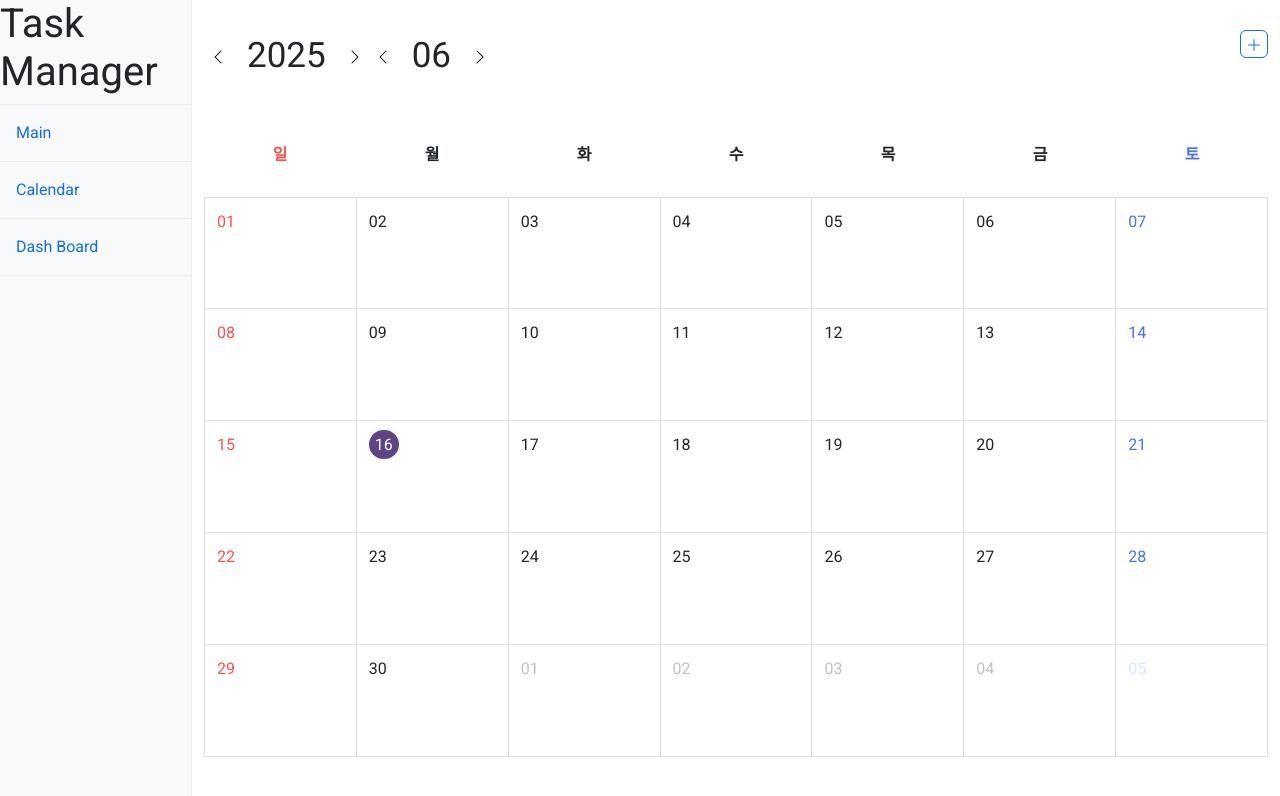
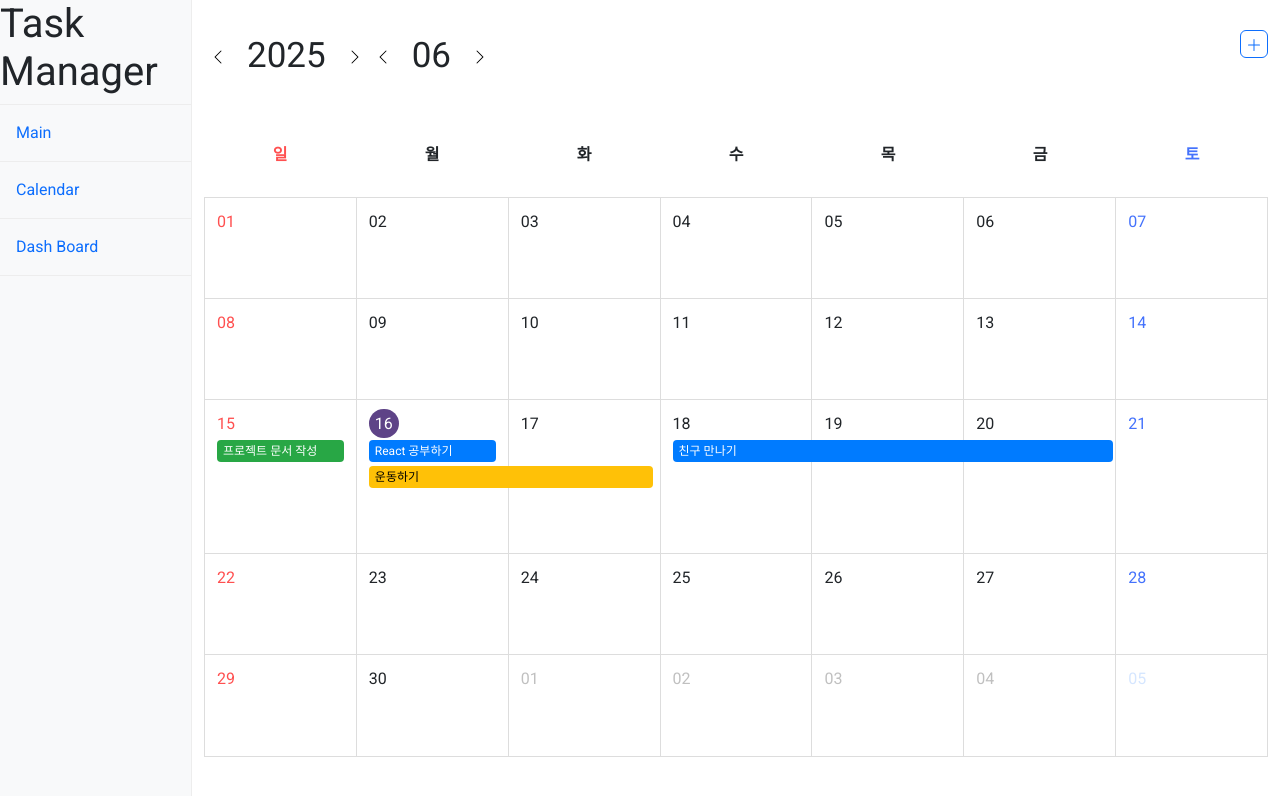
Before and after one commit to bomvomsss/task-manager, a Next.js app: page /calendar in a window 1280 px wide. Shown: the top 796 px of the page. Built offline with nearby package versions, Linux system fonts and the light colour scheme.

Commit message:
캘린더에서 모달창 띄우기

```diff
--- a/app/calendar/components/CalendarBody.tsx
+++ b/app/calendar/components/CalendarBody.tsx
@@ -1,12 +1,46 @@
 "use client";
-import useCalendarContext from "../hooks/useCalendarContext";
+import { useEffect, useState } from "react";
 import { Container } from "react-bootstrap";
+import ScheduleItem from "./ScheduleItem";
+import { TodoItemType } from "@/app/hooks/useCtrlItems";
+import AddItem from "@/app/components/AddItem";
+import { differenceInCalendarDays } from "date-fns";
+export interface CalendarBodyProps {
+  daysInMonth: any[];
+  selectedDate: any;
+  currentDate: any;
+  items: TodoItemType[];
+  selectedItem: TodoItemType | null;
+  handleOpenDetail: (item: TodoItemType) => void;
+  handleCloseDetail: () => void;
+  handleSaveItem: (item: TodoItemType) => void;
+  handleDeleteItem: (item: TodoItemType) => void;
+}
 
-export default function CalendarBody() {
+export default function CalendarBody({
+  daysInMonth,
+  selectedDate,
+  currentDate,
+  selectedItem,
+  items,
+  handleOpenDetail,
+  handleCloseDetail,
+  handleSaveItem,
+  handleDeleteItem,
+}: CalendarBodyProps) {
+  const [todos, setTodos] = useState<TodoItemType[]>([]);
+
+  useEffect(() => {
+    fetch("/test-todos.json")
+      .then((res) => res.json())
+      .then((data) => setTodos(data))
+      .catch((err) => console.error("Failed to load todos", err));
+  }, []);
+
   const weeks = ["일", "월", "화", "수", "목", "금", "토"];
-  const { daysInMonth, selectedDate, currentDate } = useCalendarContext();
 
   return (
+    <>
       <Container>
         <div className='weekWrapper'>
           {weeks.map((week: string, index) => (
@@ -22,24 +56,31 @@ export default function CalendarBody() {
         </div>
         <div className='dayWrapper'>
           {daysInMonth.map((date) => {
+            const yyyyMMdd = `${date.year}-${String(date.month).padStart(
+              2,
+              "0"
+            )}-${String(date.day).padStart(2, "0")}`;
+
+            // 해당 날짜에 시작하는 todo만 필터링
+            const startingTodos = todos.filter(
+              (todo) => todo.dates && todo.dates[0] === yyyyMMdd
+            );
             const isCurrentMonth = currentDate.month === date.month;
             const isSelectedDate = selectedDate?.date === date.date;
             const isCurrentDay = currentDate.day === date.day;
             const isSunday = date.dayIndexOfWeek === 0;
-          const isSatyrday = date.dayIndexOfWeek === 6;
+            const isSaturday = date.dayIndexOfWeek === 6;
 
             const classNames = [
               "dayItem",
               isCurrentMonth ? "currentMonth" : "otherMonth",
               isSelectedDate ? "selected" : "",
               isSunday ? "sunday" : "",
-            isSatyrday ? "saturday" : "",
+              isSaturday ? "saturday" : "",
               isCurrentDay ? "today" : "",
             ]
               .filter(Boolean)
               .join(" ");
-
-          const scheduleItem = [];
 
             return (
               <div
@@ -48,10 +89,57 @@ export default function CalendarBody() {
                 key={`dayItem-${date.year}-${date.month}-${date.day}`}
               >
                 <span>{date.day}</span>
+                {startingTodos.map((todo) => {
+                  // spanLength 계산 (종료일 - 시작일 + 1)
+                  const [start, end] =
+                    todo.dates.length === 2
+                      ? todo.dates
+                      : [todo.dates[0], todo.dates[0]];
+                  const spanLength =
+                    start && end
+                      ? differenceInCalendarDays(
+                          new Date(end),
+                          new Date(start)
+                        ) + 1
+                      : 1;
+                  return (
+                    <div
+                      key={todo.id}
+                      className='multiDayWrapper'
+                      style={{
+                        gridColumn: `span ${spanLength}`,
+                        width: `calc(${spanLength * 100}% + ${
+                          (spanLength - 1) * 30
+                        }px)`,
+                      }}
+                    >
+                      <ScheduleItem
+                        itemId={todo.id}
+                        text={todo.text}
+                        status={todo.status}
+                        dates={[start, end]}
+                        currentDate={yyyyMMdd}
+                        onClick={() => {
+                          handleOpenDetail(todo);
+                        }}
+                      />
+                    </div>
+                  );
+                })}
               </div>
             );
           })}
         </div>
       </Container>
+
+      {/* 📌 AddItem 모달 */}
+      <AddItem
+        item={selectedItem}
+        onSave={handleSaveItem}
+        onDelete={handleDeleteItem}
+        show={!!selectedItem}
+        onClose={handleCloseDetail}
+      />
+    </>
   );
 }
--- /dev/null
+++ b/app/calendar/components/ScheduleItem.tsx
@@ -0,0 +1,45 @@
+import { useState } from "react";
+
+interface ScheduleItemProps {
+  itemId: number;
+  text: string;
+  status: "todo" | "doing" | "done";
+  dates: [string, string];
+  currentDate: string;
+  onClick: () => void;
+}
+
+const statusColors = {
+  todo: "schedule-todo",
+  doing: "schedule-doing",
+  done: "schedule-done",
+};
+
+export default function ScheduleItem({
+  text,
+  status,
+  onClick,
+}: ScheduleItemProps) {
+  const [isResizing, setIsResizing] = useState(false);
+
+  return (
+    <div className={`schedule-item ${statusColors[status]}`} onClick={onClick}>
+      {text}
+      <div
+        className='resize-handle'
+        onMouseDown={(e) => {
+          e.stopPropagation();
+          setIsResizing(true);
+        }}
+        style={{
+          position: "absolute",
+          right: 0,
+          top: 0,
+          bottom: 0,
+          width: "6px",
+          cursor: "ew-resize",
+        }}
+      />
+    </div>
+  );
+}
--- a/app/calendar/components/SelectedDate.tsx
+++ b/app/calendar/components/SelectedDate.tsx
@@ -1,8 +1,46 @@
+"use client";
 import useCalendarContext from "../hooks/useCalendarContext";
+import { useEffect, useState } from "react";
 
-const SelectedDate = () => {
+interface Todo {
+  id: number;
+  text: string;
+  tags: string[];
+  dates: string[];
+  status: "todo" | "doing" | "done";
+}
+
+export default function SelectedDate() {
   const { selectedDate } = useCalendarContext();
-  return <div>{selectedDate.date}</div>;
-};
+  const [todos, setTodos] = useState<Todo[]>([]);
 
-export default SelectedDate;
+  useEffect(() => {
+    fetch("/test-todos.json")
+      .then((res) => res.json())
+      .then(setTodos)
+      .catch((err) => console.error("Error loading todos", err));
+  }, []);
+
+  if (!selectedDate?.date) return null;
+
+  const yyyyMMdd = selectedDate.date;
+
+  const matchedTodos = todos.filter((todo) => todo.dates.includes(yyyyMMdd));
+
+  return (
+    <div className='selected-date-details'>
+      <h4>{yyyyMMdd} 일정</h4>
+      {matchedTodos.length === 0 ? (
+        <p>일정이 없습니다.</p>
+      ) : (
+        <ul>
+          {matchedTodos.map((todo) => (
+            <li key={todo.id}>
+              <strong>{todo.text}</strong> ({todo.status})
+            </li>
+          ))}
+        </ul>
+      )}
+    </div>
+  );
+}
--- a/app/calendar/page.tsx
+++ b/app/calendar/page.tsx
@@ -5,14 +5,32 @@ import CalendarHeader from "./components/CalendarHeader";
 import SelectedDate from "./components/SelectedDate";
 import { CalendarContext } from "./hooks/useCalendarContext";
 import useCalendar from "./hooks/useCalendar";
+import useCtrlItems from "../hooks/useCtrlItems";
 
 export default function CalendarPage() {
   const calendar = useCalendar();
-
+  const {
+    items,
+    selectedItem,
+    handleOpenDetail,
+    handleCloseDetail,
+    handleSaveItem,
+    handleDeleteItem,
+  } = useCtrlItems();
   return (
     <CalendarContext.Provider value={calendar}>
       <CalendarHeader />
-      <CalendarBody />
+      <CalendarBody
+        daysInMonth={calendar.daysInMonth}
+        selectedDate={calendar.selectedDate}
+        currentDate={calendar.currentDate}
+        items={items ?? []}
+        selectedItem={selectedItem}
+        handleOpenDetail={handleOpenDetail}
+        handleCloseDetail={handleCloseDetail}
+        handleSaveItem={handleSaveItem}
+        handleDeleteItem={handleDeleteItem}
+      />
       <SelectedDate />
     </CalendarContext.Provider>
   );
--- a/app/components/AddItem.tsx
+++ b/app/components/AddItem.tsx
@@ -22,7 +22,6 @@ export default function AddItem({
     setTags,
     handleSave,
     handleDelete,
-    handleAddTag,
     handleRemoveTag,
     handleKeyDown,
     startDate,
--- a/app/dashboard/components/BoardBody.tsx
+++ b/app/dashboard/components/BoardBody.tsx
@@ -1,5 +1,5 @@
 import { Card } from "react-bootstrap";
-import TodoItem from "../../components/TodoItem";
+import TodoItem from "./TodoItem";
 import { TodoItemType, TodoStatus } from "../../hooks/useCtrlItems";
 
 interface BoardBodyProps {
--- a/app/components/TodoItem.tsx
+++ b/app/dashboard/components/TodoItem.tsx
@@ -1,4 +1,4 @@
-import { TodoItemType } from "../hooks/useCtrlItems";
+import { TodoItemType } from "../../hooks/useCtrlItems";
 
 interface TodoItemProps extends TodoItemType {
   onClick: () => void;
--- a/app/hooks/useAddItems.ts
+++ b/app/hooks/useAddItems.ts
@@ -82,7 +82,6 @@ export default function useAddItems({ item, onSave, onDelete }: AddItemProps) {
     setTags,
     handleSave,
     handleDelete,
-    handleAddTag,
     handleRemoveTag,
     handleKeyDown,
     startDate,
--- a/app/hooks/useCtrlItems.ts
+++ b/app/hooks/useCtrlItems.ts
@@ -1,5 +1,5 @@
 "use client";
-import { useState } from "react";
+import { useState, useCallback, useEffect } from "react";
 
 // 할일 아이템 컨트롤 컴포넌트
 
@@ -9,7 +9,7 @@ export interface TodoItemType {
   id: number; // 고유 번호
   text: string; // 내용
   tags: string[]; // 태그
-  dates: string[]; // 날짜
+  dates: string[]; // 시작, 종료 날짜
   status: TodoStatus; // 상태
 }
 
@@ -17,12 +17,33 @@ export default function useCtrlItems() {
   const [items, setItems] = useState<TodoItemType[]>([]);
   const [selectedItem, setSelectedItem] = useState<TodoItemType | null>(null);
 
+  // ✅ JSON 파일에서 초기 데이터 불러오기
+  useEffect(() => {
+    fetch("/test-todos.json")
+      .then((res) => res.json())
+      .then((data) => {
+        // 만약 dates가 배열 한 개만 있는 경우 [start, end]로 맞춰줌
+        const normalized = data.map((item: any) => ({
+          ...item,
+          dates:
+            item.dates.length === 1
+              ? [item.dates[0], item.dates[0]]
+              : item.dates,
+        }));
+        setItems(normalized);
+      })
+      .catch(console.error);
+  }, []);
+
   const handleAddItem = () => {
     const newItem: TodoItemType = {
       id: Date.now(),
       text: "",
       tags: [],
-      dates: [],
+      dates: [
+        new Date().toISOString().split("T")[0],
+        new Date().toISOString().split("T")[0],
+      ],
       status: "todo", // 기본값
     };
     setSelectedItem(newItem);
@@ -53,6 +74,13 @@ export default function useCtrlItems() {
     handleCloseDetail();
   };
 
+  // ✅ updateItem 함수: 드래그 등으로 날짜 변경 시 사용
+  const updateItem = (id: number, newDates: [string, string]) => {
+    setItems((prev) =>
+      prev.map((item) => (item.id === id ? { ...item, dates: newDates } : item))
+    );
+  };
+
   return {
     items,
     setItems,
@@ -62,5 +90,6 @@ export default function useCtrlItems() {
     handleCloseDetail,
     handleSaveItem,
     handleDeleteItem,
+    updateItem,
   };
 }
--- a/app/styles/calendar.css
+++ b/app/styles/calendar.css
@@ -12,7 +12,6 @@
   font-size: 35px;
   margin: 0 15px;
 }
-
 .weekWrapper {
   display: grid;
   grid-template-columns: repeat(7, 1fr);
@@ -34,7 +33,6 @@
   border-right: 1px solid #ddd;
   border-bottom: 1px solid #ddd;
   align-self: stretch;
-  cursor: pointer;
 }
 .sunday {
   color: #ff5050;
@@ -66,3 +64,36 @@
   height: fit-content;
   padding: 1px 5px;
 }
+.schedule-item {
+  padding: 2px 6px;
+  margin-top: 4px;
+  font-size: 0.75rem;
+  border-radius: 4px;
+  color: white;
+  word-break: break-word;
+  cursor: pointer;
+  position: "relative";
+}
+
+.schedule-todo {
+  background-color: #007bff;
+}
+
+.schedule-doing {
+  background-color: #ffc107;
+  color: black;
+}
+
+.schedule-done {
+  background-color: #28a745;
+}
+.selected-date-details {
+  background-color: #f9f9f9;
+  padding: 12px;
+  border-radius: 8px;
+  margin-top: 1rem;
+}
+.multiDayWrapper {
+  position: relative;
+  z-index: 1;
+}
--- a/public/test-todos.json
+++ b/public/test-todos.json
@@ -24,7 +24,7 @@
     "id": 4,
     "text": "친구 만나기",
     "tags": ["약속"],
-    "dates": ["2025-06-18"],
+    "dates": ["2025-06-18", "2025-06-20"],
     "status": "todo"
   }
 ]
```
Also changed, not shown: 1 other file (tests, documents, lock files or other folders). Lines whose indentation alone changed are shown as unchanged.
